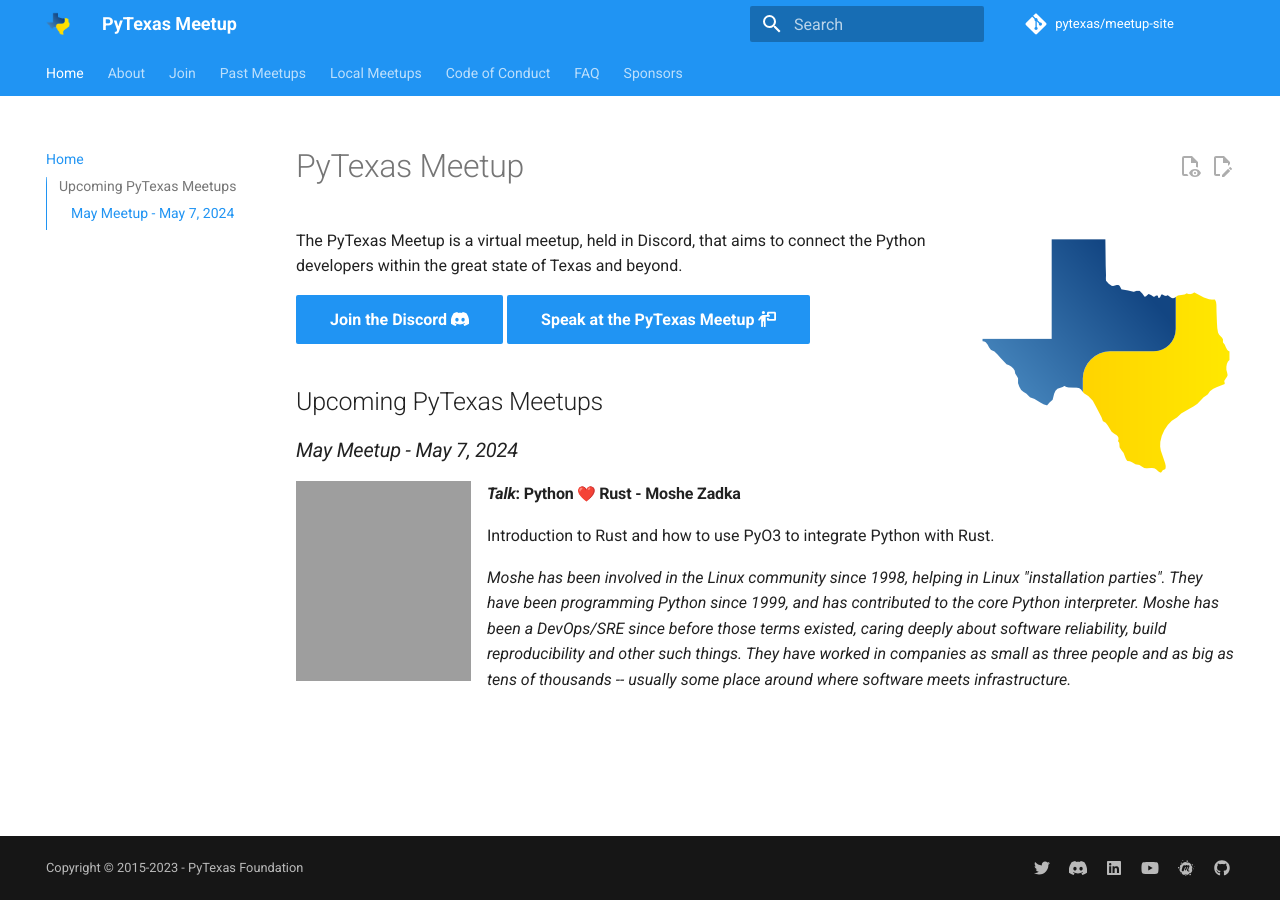
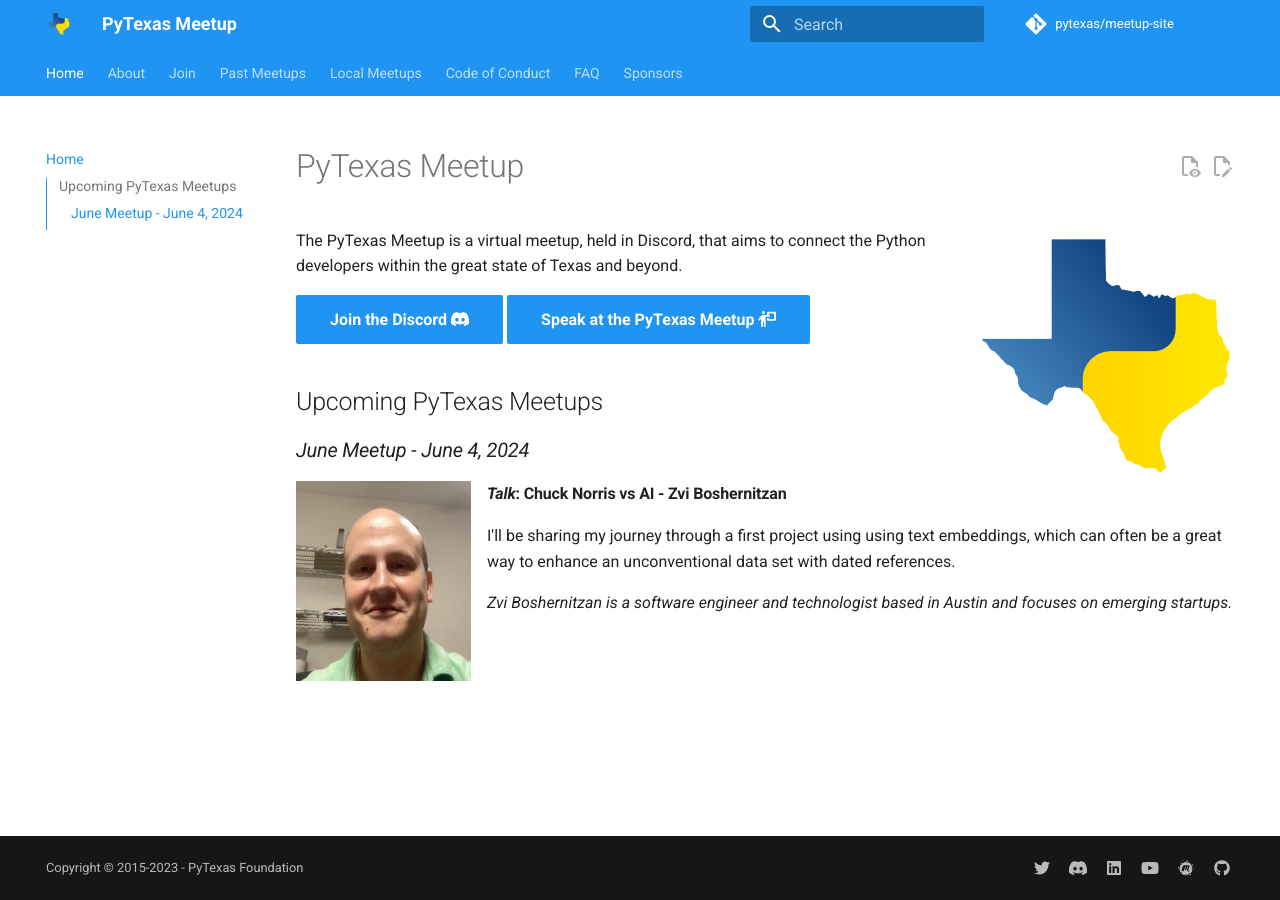
Before and after one commit to pytexas/meetup, an MkDocs documentation site: the page built from docs/index.md, in a window 1280 px wide. Built offline with MkDocs 1.6.1 and Material for MkDocs 9.7.7, drawn with Linux system fonts in a browser that asks for light colours; emoji names are drawn with the system emoji font; comment, search, counter and statistics services are not loaded; grey boxes are pictures that could not be loaded.

```diff
--- a/docs/index.md
+++ b/docs/index.md
@@ -12,11 +12,11 @@
 
 ## Upcoming PyTexas Meetups
 
-### _May Meetup - May 7, 2024_
-![Moshe Zadka Avatar](https://github.com/moshez.png){: style="height:200px;width:175px" align=left}
+### _June Meetup - June 4, 2024_
+![Zvi Boshernitzan Avatar](./assets/images/ZviBoshernitzan.jpg){: style="height:200px;width:175px" align=left}
 
-#### _Talk_:  Python :heart: Rust - Moshe Zadka
+#### _Talk_:  Chuck Norris vs AI - Zvi Boshernitzan
 
-Introduction to Rust and how to use PyO3 to integrate Python with Rust.
+I'll be sharing my journey through a first project using using text embeddings, which can often be a great way to enhance an unconventional data set with dated references.
 
-_Moshe has been involved in the Linux community since 1998, helping in Linux "installation parties". They have been programming Python since 1999, and has contributed to the core Python interpreter. Moshe has been a DevOps/SRE since before those terms existed, caring deeply about software reliability, build reproducibility and other such things. They have worked in companies as small as three people and as big as tens of thousands -- usually some place around where software meets infrastructure._
+_Zvi Boshernitzan is a software engineer and technologist based in Austin and focuses on emerging startups._
--- a/docs/past_meetups/.authors.yml
+++ b/docs/past_meetups/.authors.yml
@@ -39,3 +39,7 @@
     name: Julius Boakye
     description: Software Engineer with Proficiency in Python -Django, Flutter and Dart.
     avatar: https://avatars.githubusercontent.com/u/66005635?v=4
+  moshez:
+    name: Moshe Zadka
+    description: Twisted & Python contributor. Loves infrastructure and SRE.
+    avatar: https://github.com/moshez.png
```
Also changed, not shown: docs/past_meetups/posts/2024-05-07.md (added, +28 -0 lines), docs/assets/images/ZviBoshernitzan.jpg (added).
